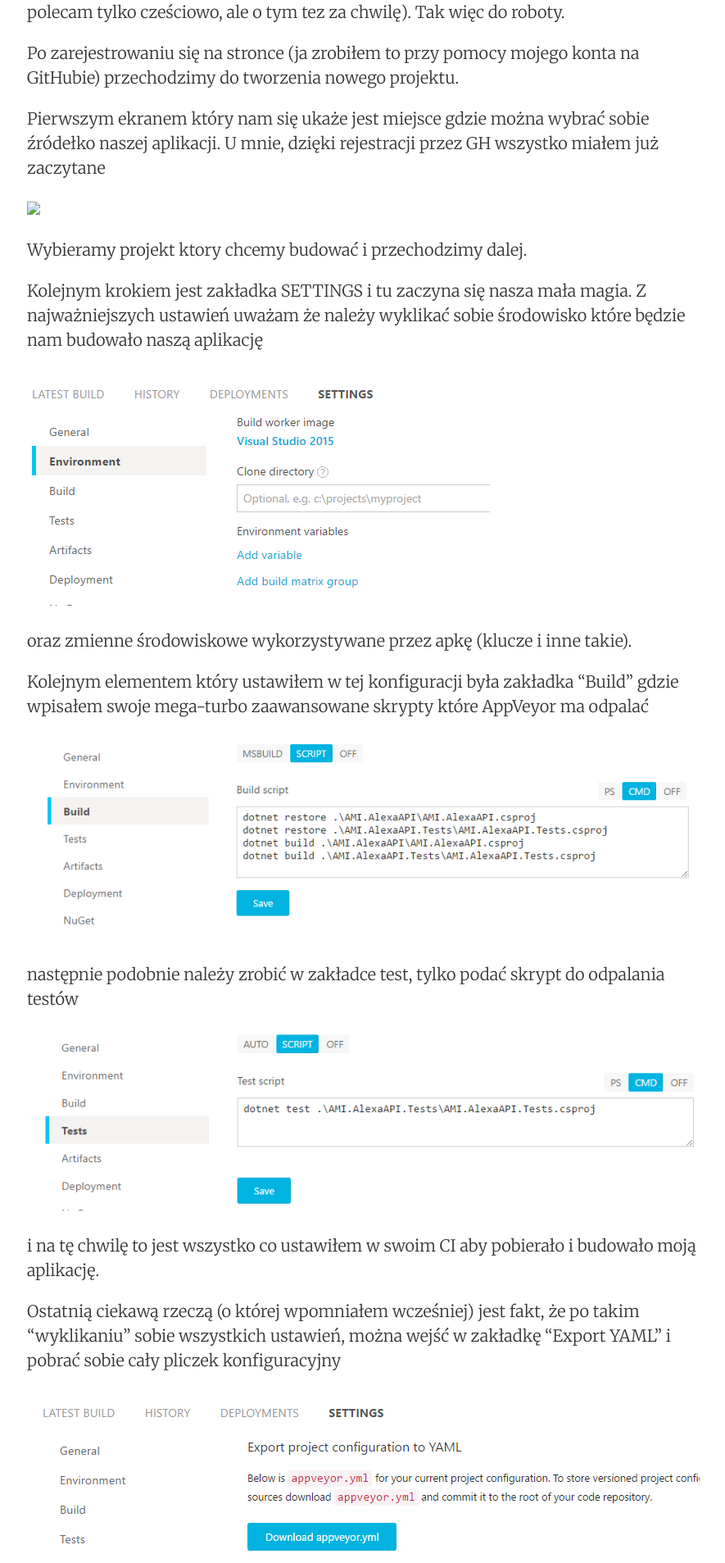
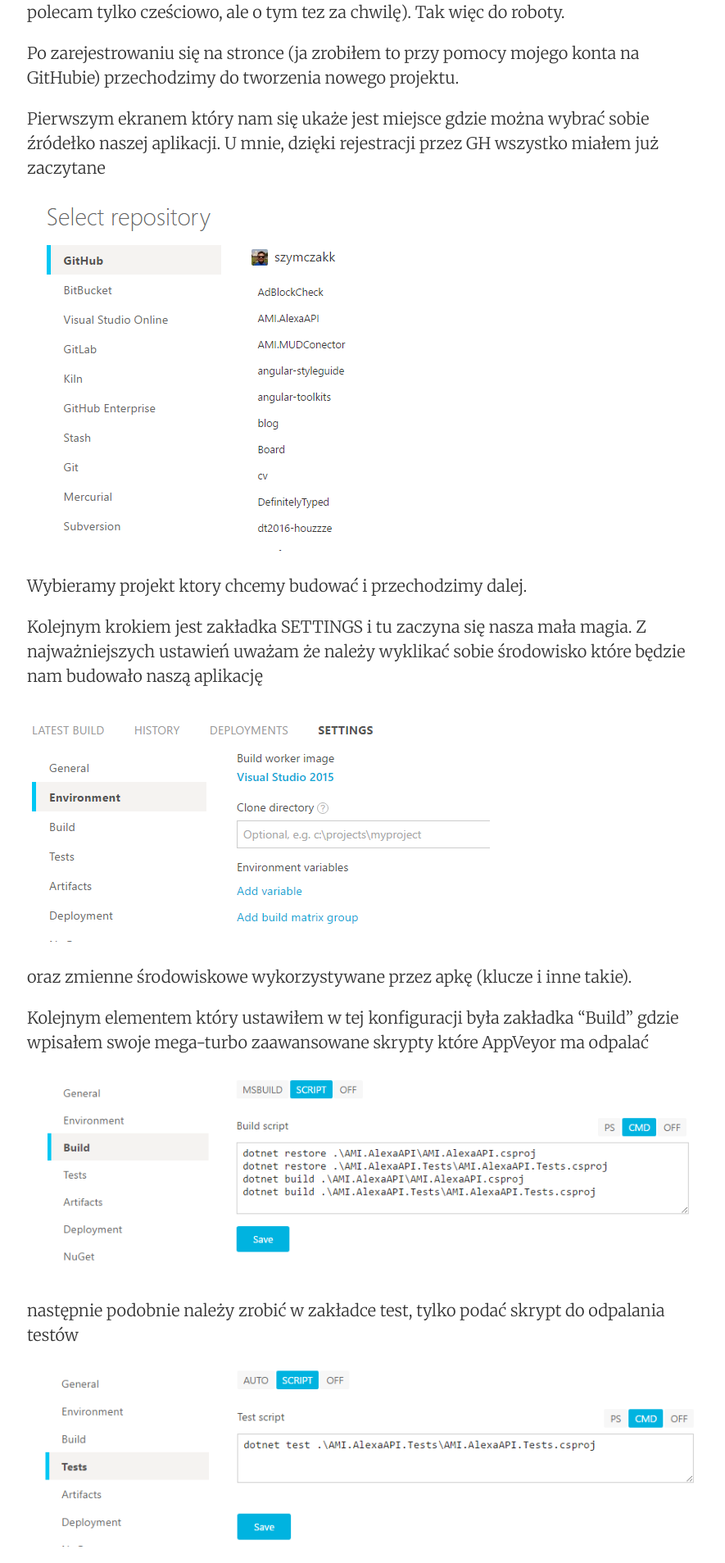
Before and after one commit to szymczakk/blog, a Jekyll site: the page built from _posts/2017-03-18-CI-dla-projektu-dsp.md, in a window 1280 px wide. Shown: the part 2224-4131 px from the top of the page at 82% size, without its empty margins (187-1072 px from the left). Built offline with Jekyll 4.4.1, drawn with Linux system fonts in a browser that asks for light colours; nearby versions of some CDN libraries; emoji names are drawn with the system emoji font; comment, search, counter and statistics services are not loaded.

Commit message:
fix missing images for CI for DPS v2

```diff
--- a/_posts/2017-03-18-CI-dla-projektu-dsp.md
+++ b/_posts/2017-03-18-CI-dla-projektu-dsp.md
@@ -44,7 +44,7 @@ Po zarejestrowaniu się na stronce (ja zrobiłem to przy pomocy mojego konta na
 
 Pierwszym ekranem który nam się ukaże jest miejsce gdzie można wybrać sobie źródełko naszej aplikacji. U mnie, dzięki rejestracji przez GH wszystko miałem już zaczytane
 
-<img src="{{site.baserl}}/mages/appveyor/e1.png">
+<img src="{{site.baserl}}/images/appveyor/e1.png">
 
 Wybieramy projekt ktory chcemy budować i przechodzimy dalej.
 
```
